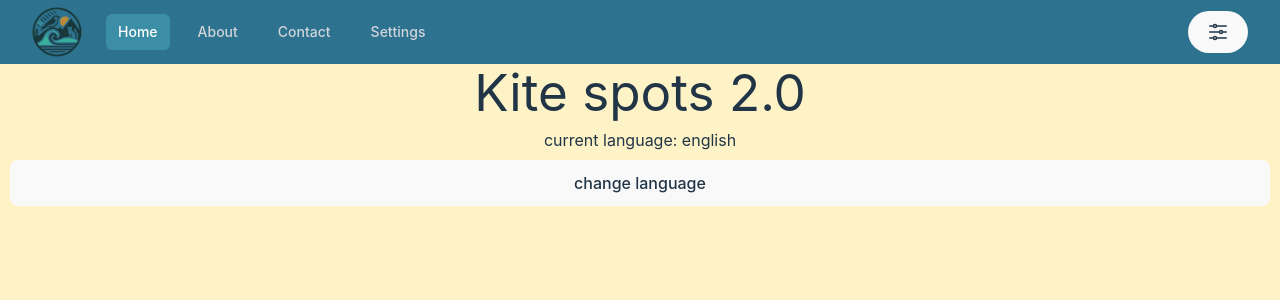
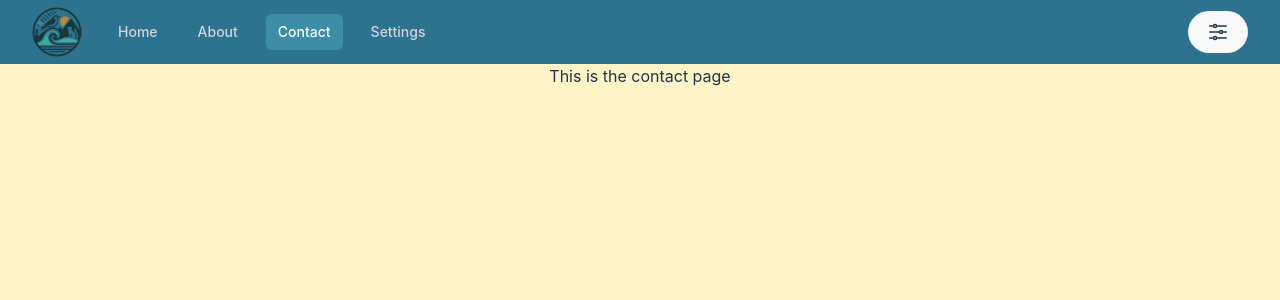
Before and after one commit to henrikgb/kitespots-react-ui-vite, a React (Vite) app: page /contact in a window 1280 px wide. Shown: the top 300 px of the page. Built offline with nearby package versions, Linux system fonts and the light colour scheme.

Commit message:
feat: Add routing functionality

```diff
--- a/package.json
+++ b/package.json
@@ -13,12 +13,14 @@
     "@headlessui/react": "^1.7.18",
     "@heroicons/react": "^2.1.1",
     "@types/prettier": "^3.0.0",
+    "@types/react-router-dom": "^5.3.3",
     "eslint-config-prettier": "^9.1.0",
     "i18next": "^23.8.2",
     "prettier": "^3.2.5",
     "react": "^18.2.0",
     "react-dom": "^18.2.0",
-    "react-i18next": "^14.0.5"
+    "react-i18next": "^14.0.5",
+    "react-router-dom": "^6.22.0"
   },
   "devDependencies": {
     "@types/react": "^18.2.55",
--- a/src/App.tsx
+++ b/src/App.tsx
@@ -1,35 +1,22 @@
 import "./App.css";
-import { useTranslation } from "react-i18next";
-import { useState } from "react";
+import { BrowserRouter as Router, Route, Routes } from "react-router-dom";
 import Navbar from "./components/navigation/Navbar.tsx";
+import { LandingPage } from "./components/pages/landingPage/LandingPage.tsx";
+import { AboutPage } from "./components/pages/aboutPage/AboutPage.tsx";
+import { ContactPage } from "./components/pages/contactPage/ContactPage.tsx";
+import { SettingsPage } from "./components/pages/settingsPage/SettingsPage.tsx";
 
 function App() {
-  const {
-    t,
-    i18n: { changeLanguage, language },
-  } = useTranslation();
-  const [currentLanguage, setCurrentLanguage] = useState<string>(language);
-
-  const handleChangeLanguage = () => {
-    const newLanguage = currentLanguage === "en" ? "nb" : "en";
-    setCurrentLanguage(newLanguage);
-    changeLanguage(newLanguage);
-  };
   return (
-    <div>
+    <Router>
       <Navbar />
-      <div className="w-full flex justify-center">
-        <div className="flex flex-col gap-2 min-w-[1260px] max-w-[1260px] ">
-          <h1>Kite spots 2.0</h1>
-          <h3>
-            {t("currentLanguage")}: {t(currentLanguage)}
-          </h3>
-          <button type={"button"} onClick={handleChangeLanguage}>
-            {t("changeLanguage")}
-          </button>
-        </div>
-      </div>
-    </div>
+      <Routes>
+        <Route path={"/"} element={<LandingPage />} />
+        <Route path={"/about"} element={<AboutPage />} />
+        <Route path={"/contact"} element={<ContactPage />} />
+        <Route path={"/settings"} element={<SettingsPage />} />
+      </Routes>
+    </Router>
   );
 }
 
--- a/src/components/navigation/Navbar.tsx
+++ b/src/components/navigation/Navbar.tsx
@@ -3,12 +3,13 @@ import { Disclosure, Menu, Transition } from "@headlessui/react";
 import { Bars3Icon, XMarkIcon } from "@heroicons/react/24/outline";
 import KitespotsLogo from "../../assets/KitespotsLogo.tsx";
 import { useTranslation } from "react-i18next";
+import { useLocation } from "react-router-dom";
 
 const navigation = [
-  { name: "home", href: "#", current: true },
-  { name: "about", href: "#", current: false },
-  { name: "contact", href: "#", current: false },
-  { name: "settings", href: "#", current: false },
+  { name: "home", href: "/", current: false },
+  { name: "about", href: "/about", current: false },
+  { name: "contact", href: "/contact", current: false },
+  { name: "settings", href: "/settings", current: false },
 ];
 
 function classNames(...classes: string[]) {
@@ -17,6 +18,12 @@ function classNames(...classes: string[]) {
 
 export default function Navbar() {
   const { t } = useTranslation();
+  const location = useLocation();
+
+  // Update current property of navigation items based on current URL
+  navigation.forEach((item) => {
+    item.current = item.href === location.pathname;
+  });
 
   return (
     <Disclosure as="nav" className="bg-headerColor">
--- /dev/null
+++ b/src/components/pages/aboutPage/AboutPage.tsx
@@ -0,0 +1,3 @@
+export const AboutPage = () => {
+  return <div className="w-full">This is the about page</div>;
+};
--- /dev/null
+++ b/src/components/pages/contactPage/ContactPage.tsx
@@ -0,0 +1,3 @@
+export const ContactPage = () => {
+  return <div>This is the contact page</div>;
+};
--- /dev/null
+++ b/src/components/pages/landingPage/LandingPage.tsx
@@ -0,0 +1,29 @@
+import { useTranslation } from "react-i18next";
+import { useState } from "react";
+
+export const LandingPage = () => {
+  const {
+    t,
+    i18n: { changeLanguage, language },
+  } = useTranslation();
+  const [currentLanguage, setCurrentLanguage] = useState<string>(language);
+
+  const handleChangeLanguage = () => {
+    const newLanguage = currentLanguage === "en" ? "nb" : "en";
+    setCurrentLanguage(newLanguage);
+    changeLanguage(newLanguage);
+  };
+  return (
+    <div className="w-full flex justify-center">
+      <div className="flex flex-col gap-2 min-w-[1260px] max-w-[1260px] ">
+        <h1>Kite spots 2.0</h1>
+        <h3>
+          {t("currentLanguage")}: {t(currentLanguage)}
+        </h3>
+        <button type={"button"} onClick={handleChangeLanguage}>
+          {t("changeLanguage")}
+        </button>
+      </div>
+    </div>
+  );
+};
--- /dev/null
+++ b/src/components/pages/settingsPage/SettingsPage.tsx
@@ -0,0 +1,3 @@
+export const SettingsPage = () => {
+  return <div>This is the settings page</div>;
+};
```
Also changed, not shown: 1 other file (tests, documents, lock files or other folders).
